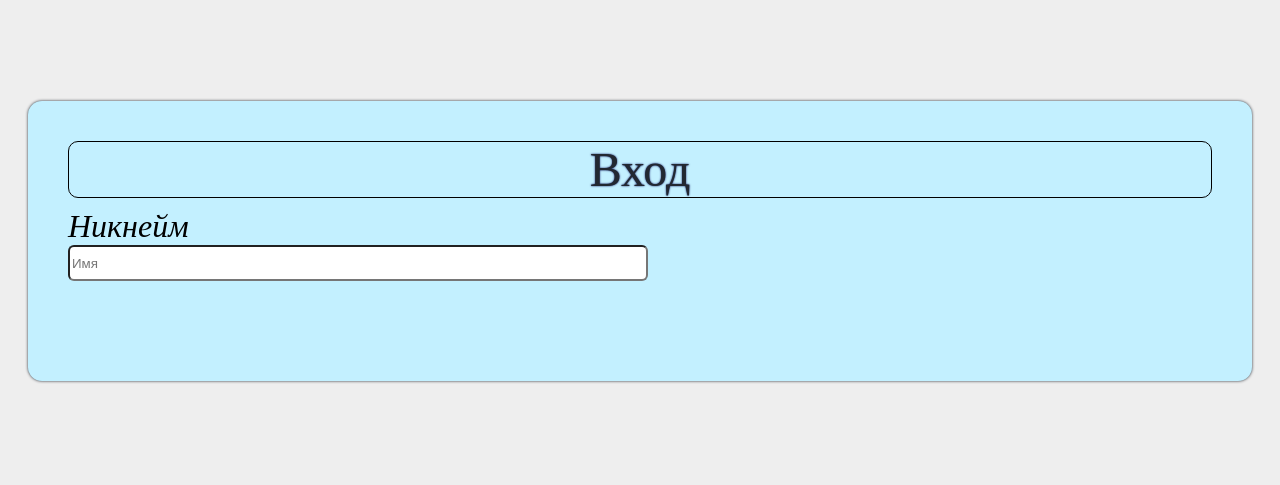
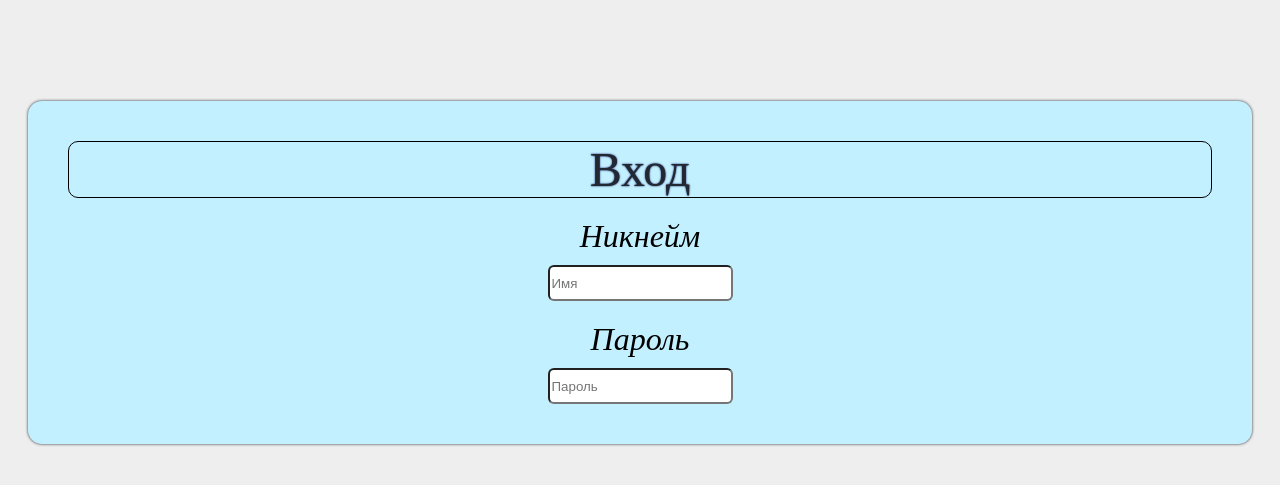
Before and after one commit to 51Sirius/game_blog, a Flask app: page /login in a window 1280 px wide. Shown: the top 485 px of the page. Run offline with Flask 2, Linux system fonts and the light colour scheme.

Commit message:
correct style and add password entry

```diff
--- a/static/log_reg.css
+++ b/static/log_reg.css
@@ -2,12 +2,14 @@ body {
     background-color: #EEEEEE;
 }
 main {
+    display: flex;
     padding: 40px;
     min-height: 200px;
     margin: 8% 20px 20px 20px;
     border-radius: 14px;
     box-shadow: #222831 0 0 3px;
     background: #c3f0ff;
+    flex-direction: column;
 }
 
 main .head {
@@ -20,7 +22,8 @@ main .head {
 }
 
 .block-login {
-    margin-top: 10px;
+    align-items: center;
+    margin-top: 20px;
     display: flex;
     flex-direction: column;
 }
@@ -31,7 +34,9 @@ main .head {
 }
 
 .form-login{
-    width: 50%;
+    margin-top: 10px;
+    outline: none;
+    max-width: 400px;
     height: 30px;
     border-radius: 6px;
 }
--- a/templates/login.html
+++ b/templates/login.html
@@ -24,6 +24,14 @@
                 <input name="name" class="form-login" type="text" placeholder="Имя" aria-label="Имя">
             </form>
         </div>
+        <div class="block-login">
+            <div class="text-login">
+                Пароль
+            </div>
+            <form action="">
+                <input name="password" class="form-login" type="password" placeholder="Пароль" aria-label="Пароль">
+            </form>
+        </div>
     {% endblock %}
 </main>
 </body>
```
